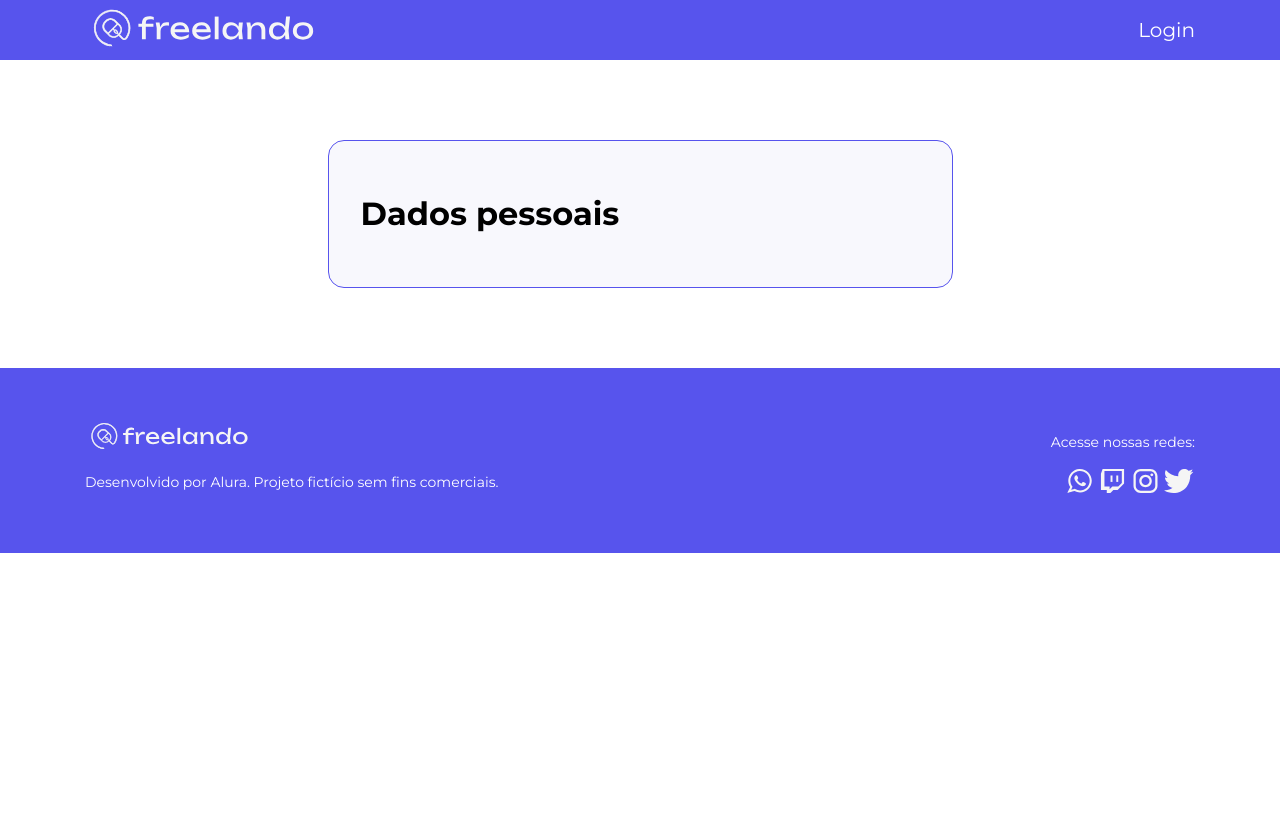
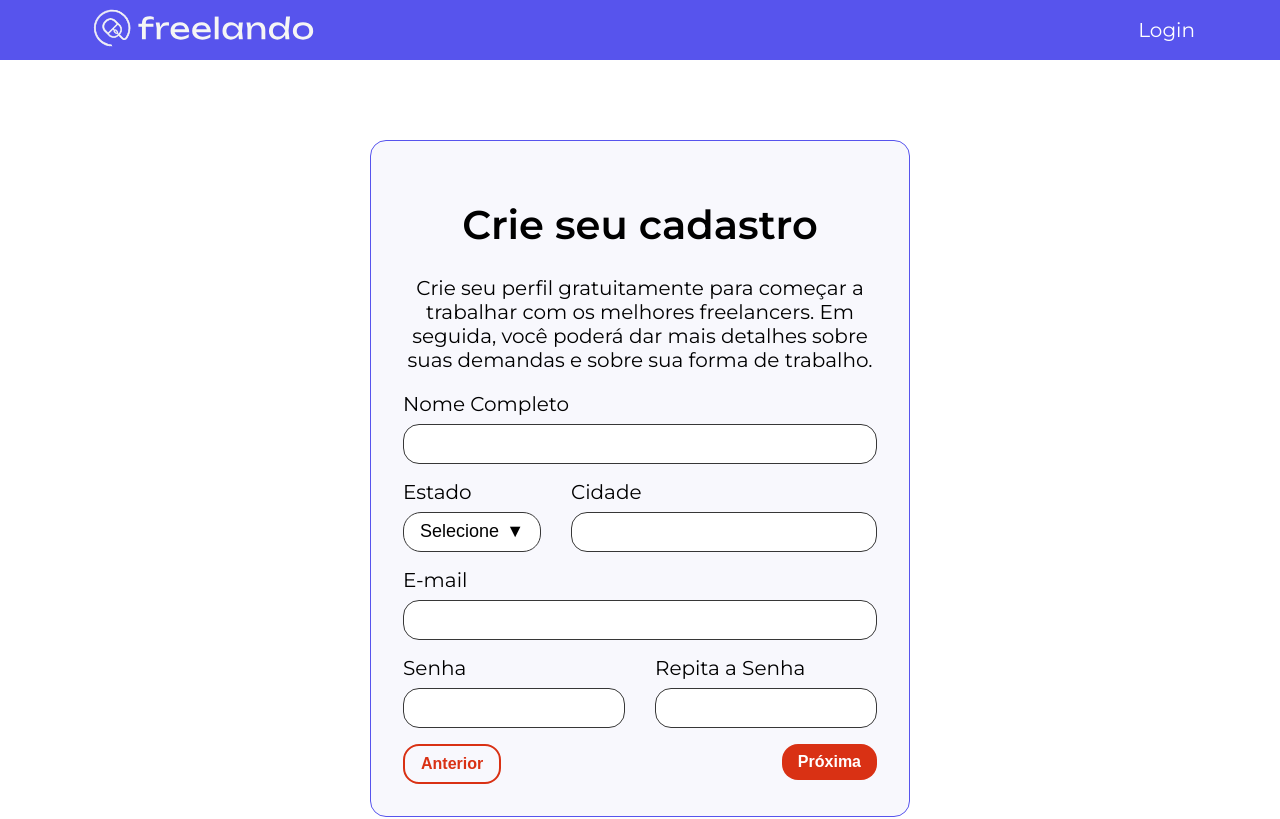
Before and after one commit to rafaelswitek/freelando, a React (Create React App) app: page /cadastro/dados-pessoais in a window 1280 px wide. Shown: the top 819 px of the page. Built offline with nearby package versions, Linux system fonts and the light colour scheme.

Commit message:
03. Concluindo o fluxo

```diff
--- /dev/null
+++ b/src/componentes/Radio/GrupoRadio.jsx
@@ -0,0 +1,19 @@
+import Radio from "./Radio";
+
+const GrupoRadio = ({ opcoes, valor, onChange }) => {
+  return (
+    <div>
+      {opcoes.map((option) => (
+        <Radio
+          key={option.valor}
+          valor={option.valor}
+          label={option.label}
+          checked={option.valor === valor}
+          onClick={() => onChange(option.valor)}
+        />
+      ))}
+    </div>
+  );
+};
+
+export default GrupoRadio;
--- /dev/null
+++ b/src/componentes/Radio/Radio.jsx
@@ -0,0 +1,53 @@
+import styled from "@emotion/styled";
+
+
+const LabelEstilizada = styled.label`
+    display: flex;
+    align-items: center;
+    font-size: 16px;
+    margin-left: ${props => props.theme.espacamentos.xs};
+    margin-bottom: ${props => props.theme.espacamentos.m};
+    cursor: pointer;
+    padding: ${props => props.theme.espacamentos.xs};
+    &:hover {
+        &:before {
+            border-color: ${props => (props.theme.cores.focus)};
+        }
+    }
+    &:before {
+        content: '';
+        height: 20px;
+        width: 20px;
+        border-radius: 50%;
+        border: 2px solid ${props => props.theme.cores.neutras.a};
+        border-color: inherit;
+        display: flex;
+        align-items: center;
+        justify-content: center;
+        margin-right: 10px;
+        cursor: pointer;
+        background-color: ${props => (props.checked ? props.theme.cores.primarias.b : props.theme.cores.neutras.c)};
+        border-color: ${props => (props.checked ? props.theme.cores.primarias.b : 'inherit')};
+    }
+`;
+
+const InputEscondido = styled.input`
+    appearance: none;
+    opacity: 0;
+    &:focus + label {
+        border-radius: 16px;
+        border: 1px solid;
+        border-color: ${props => props.theme.cores.focus};
+    }
+`
+
+const Radio = ({ valor, label, checked, onClick }) => (
+    <>
+        <InputEscondido type="radio" valor={valor} checked={checked} onChange={onClick} id={`radio-customizado-${valor}`}/>
+        <LabelEstilizada htmlFor={`radio-customizado-${valor}`} checked={checked}>
+            {label}
+        </LabelEstilizada>
+    </>
+);
+
+export default Radio;
--- a/src/paginas/LayoutBase.jsx
+++ b/src/paginas/LayoutBase.jsx
@@ -27,7 +27,9 @@
                     </Row>
                 </Container>
             </Cabecalho>
-            <Outlet />
+            <Container>
+                <Outlet />
+            </Container>
             <Rodape>
                 <Container>
                     <Row align="center">
--- /dev/null
+++ b/src/paginas/cadastro/Concluido.jsx
@@ -0,0 +1,39 @@
+import styled from "@emotion/styled"
+import { Col, Row } from "react-grid-system"
+import { Link } from "react-router-dom"
+import { Botao } from "../../componentes/Botao/Botao"
+import { Tipografia } from "../../componentes/Tipografia/Tipografia"
+
+import conclusao from './assets/cliente-concluido.png'
+
+const ImagemEstilizada = styled.img`
+    max-width: 100%;
+    border-radius: 16px;
+`
+
+const Concluido = () => {
+    return (<>
+        <div style={{ textAlign: 'center' }}>
+            <Tipografia variante="h1" componente="h1">
+                Seu perfil está completo!
+            </Tipografia>
+            <Tipografia variante="h3" componente="h3">
+                Agora é só começar a se conectar com os melhores freelancers do mercado!
+            </Tipografia>
+        </div>
+        <figure>
+            <ImagemEstilizada src={conclusao} alt="" />
+        </figure>
+        <Row justify="center">
+            <Col lg={6} md={6} sm={6} style={{ textAlign: 'center' }}>
+                <Link to='/cadastro'>
+                    <Botao variante="secundaria">
+                        Voltar para a home
+                    </Botao>
+                </Link>
+            </Col>
+        </Row>
+    </>)
+}
+
+export default Concluido
--- /dev/null
+++ b/src/paginas/cadastro/DadosPessoais.jsx
@@ -0,0 +1,96 @@
+import { Tipografia } from "../../componentes/Tipografia/Tipografia"
+import { CampoTexto } from "../../componentes/CampoTexto/CampoTexto"
+import { ListaSupensa } from "../../componentes/ListaSuspensa/ListaSuspensa"
+import { Col, Row } from "react-grid-system"
+import { Botao } from "../../componentes/Botao/Botao"
+import { Link } from "react-router-dom"
+
+const estadosBrasileiros = [
+    { "text": "Acre", "value": "AC" },
+    { "text": "Alagoas", "value": "AL" },
+    { "text": "Amapá", "value": "AP" },
+    { "text": "Amazonas", "value": "AM" },
+    { "text": "Bahia", "value": "BA" },
+    { "text": "Ceará", "value": "CE" },
+    { "text": "Distrito Federal", "value": "DF" },
+    { "text": "Espírito Santo", "value": "ES" },
+    { "text": "Goiás", "value": "GO" },
+    { "text": "Maranhão", "value": "MA" },
+    { "text": "Mato Grosso", "value": "MT" },
+    { "text": "Mato Grosso do Sul", "value": "MS" },
+    { "text": "Minas Gerais", "value": "MG" },
+    { "text": "Pará", "value": "PA" },
+    { "text": "Paraíba", "value": "PB" },
+    { "text": "Paraná", "value": "PR" },
+    { "text": "Pernambuco", "value": "PE" },
+    { "text": "Piauí", "value": "PI" },
+    { "text": "Rio de Janeiro", "value": "RJ" },
+    { "text": "Rio Grande do Norte", "value": "RN" },
+    { "text": "Rio Grande do Sul", "value": "RS" },
+    { "text": "Rondônia", "value": "RO" },
+    { "text": "Roraima", "value": "RR" },
+    { "text": "Santa Catarina", "value": "SC" },
+    { "text": "São Paulo", "value": "SP" },
+    { "text": "Sergipe", "value": "SE" },
+    { "text": "Tocantins", "value": "TO" }
+  ]
+
+const DadosPessoais = () => {
+
+    return (<div>
+        <div style={{ textAlign: 'center' }}>
+            <Tipografia variante="h1" componente="h1">
+                Crie seu cadastro
+            </Tipografia>
+            <Tipografia variante="body" componente="body">
+                Crie seu perfil gratuitamente para começar a trabalhar com os melhores freelancers. Em seguida, você poderá dar mais detalhes sobre suas demandas e sobre sua forma de trabalho.
+            </Tipografia>
+        </div>
+        <Row>
+            <Col>
+                <CampoTexto titulo="Nome Completo" />
+            </Col>
+        </Row>
+        <Row>
+            <Col lg={4} md={4} sm={4}>
+                <ListaSupensa titulo="Estado" opcoes={estadosBrasileiros} />
+            </Col>
+            <Col lg={8} md={8} sm={8}>
+                <CampoTexto titulo="Cidade" />
+            </Col>
+        </Row>
+        <Row>
+            <Col>
+                <CampoTexto titulo="E-mail" />
+            </Col>
+        </Row>
+        <Row>
+            <Col lg={6} md={6} sm={6}>
+                <CampoTexto titulo="Senha" />
+            </Col>
+            <Col lg={6} md={6} sm={6}>
+                <CampoTexto titulo="Repita a Senha" />
+            </Col>
+        </Row>
+        <Row>
+            <Col lg={6} md={6} sm={6}>
+                <Link to="/cadastro/interesses">
+                    <Botao variante="secundaria">
+                        Anterior
+                    </Botao>
+                </Link>
+            </Col>
+            <Col lg={6} md={6} sm={6}>
+                <div style={{ textAlign: 'right' }}>
+                    <Link to='/cadastro/concluido'>
+                        <Botao>
+                            Próxima
+                        </Botao>
+                    </Link>
+                </div>
+            </Col>
+        </Row>
+    </div>)
+}
+
+export default DadosPessoais
--- /dev/null
+++ b/src/paginas/cadastro/Interesses.jsx
@@ -0,0 +1,68 @@
+import { Tipografia } from "../../componentes/Tipografia/Tipografia"
+import GrupoRadio from "../../componentes/Radio/GrupoRadio"
+import { useState } from "react"
+import { Col, Row } from "react-grid-system"
+import { Botao } from "../../componentes/Botao/Botao"
+import { Link } from "react-router-dom"
+
+const opcoes = [
+    {
+        valor: 1,
+        label: 'TI e Programação',
+    },
+    {
+        valor: 2,
+        label: 'Design e Multimídia',
+    },
+    {
+        valor: 3,
+        label: 'Revisão',
+    },
+    {
+        valor: 4,
+        label: 'Tradução',
+    },
+    {
+        valor: 5,
+        label: 'Transcrição',
+    },
+    {
+        valor: 6,
+        label: 'Marketing',
+    },
+]
+
+const Interesses = () => {
+
+    const [opcao, setOpcao] = useState('')
+
+    return (<div style={{ textAlign: 'center' }}>
+        <Tipografia variante="h1" componente="h1">
+            Crie seu cadastro
+        </Tipografia>
+        <Tipografia variante='h3' componente='h2'>
+            Qual a área de interesse?
+        </Tipografia>
+        <GrupoRadio opcoes={opcoes} valor={opcao} onChange={setOpcao} />
+        <Row>
+            <Col lg={6} md={6} sm={6}>
+                <Link to="/cadastro">
+                    <Botao variante="secundaria">
+                        Anterior
+                    </Botao>
+                </Link>
+            </Col>
+            <Col lg={6} md={6} sm={6}>
+                <div style={{ textAlign: 'right' }}>
+                    <Link to='/cadastro/dados-pessoais'>
+                        <Botao>
+                            Próxima
+                        </Botao>
+                    </Link>
+                </div>
+            </Col>
+        </Row>
+    </div>)
+}
+
+export default Interesses
--- a/src/paginas/cadastro/SelecaoCliente.jsx
+++ b/src/paginas/cadastro/SelecaoCliente.jsx
@@ -1,12 +1,14 @@
 import { Col, Row } from "react-grid-system"
 import { Tipografia } from "../../componentes/Tipografia/Tipografia"
 import { Link } from "../../componentes/Link/Link"
+
+import { Link as RouterLink } from 'react-router-dom'
 
 import cliente from './assets/cliente.png'
 import freela from './assets/freela.png'
 
 const SelecaoCliente = () => {
-    return (<>
+    return (<div style={{ textAlign: 'center' }}>
         <Tipografia variante="h1" componente="h1">
             Crie seu cadastro
         </Tipografia>
@@ -15,10 +17,12 @@
         </Tipografia>
         <Row>
             <Col md={6} sm={12}>
-                <img src={cliente} alt="" />
-                <Tipografia variante="body" componente="body">
-                    Sou cliente e preciso de um freela!
-                </Tipografia>
+                <RouterLink to='interesses'>
+                    <img src={cliente} alt="" />
+                    <Tipografia variante="body" componente="body">
+                        Sou cliente e preciso de um freela!
+                    </Tipografia>
+                </RouterLink>
             </Col>
             <Col md={6} sm={12}>
                 <img src={freela} alt="" />
@@ -27,7 +31,7 @@
                 </Tipografia>
             </Col>
         </Row>
-        <div style={{ textAlign: 'center' }}>
+        <div>
             <Tipografia variante="body2" componente="body2">
                 Já tem conta?
             </Tipografia>
@@ -35,7 +39,7 @@
                 <Link variante="secundaria">Faça login!</Link>
             </p>
         </div>
-    </>)
+    </div>)
 }
 
 export default SelecaoCliente
```
Also changed, not shown: src/router/router.jsx (+7 -5 lines).
